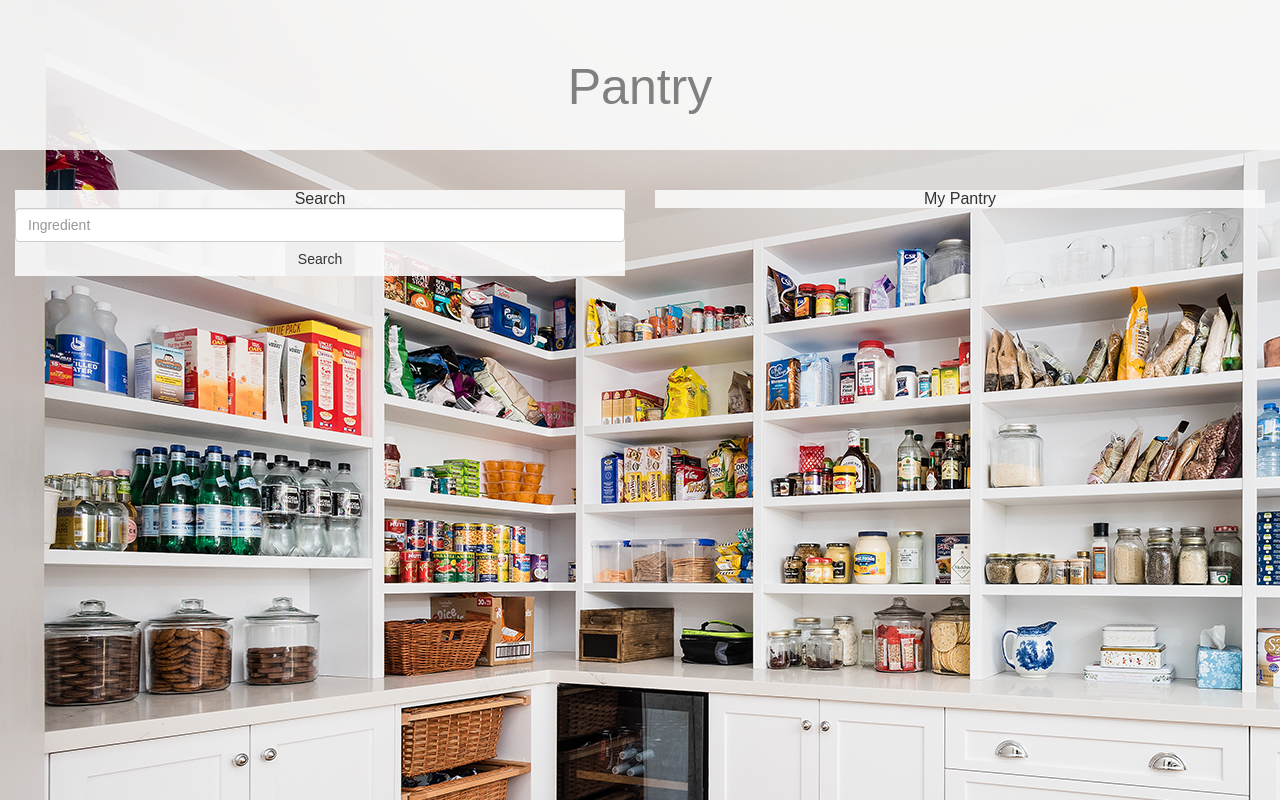
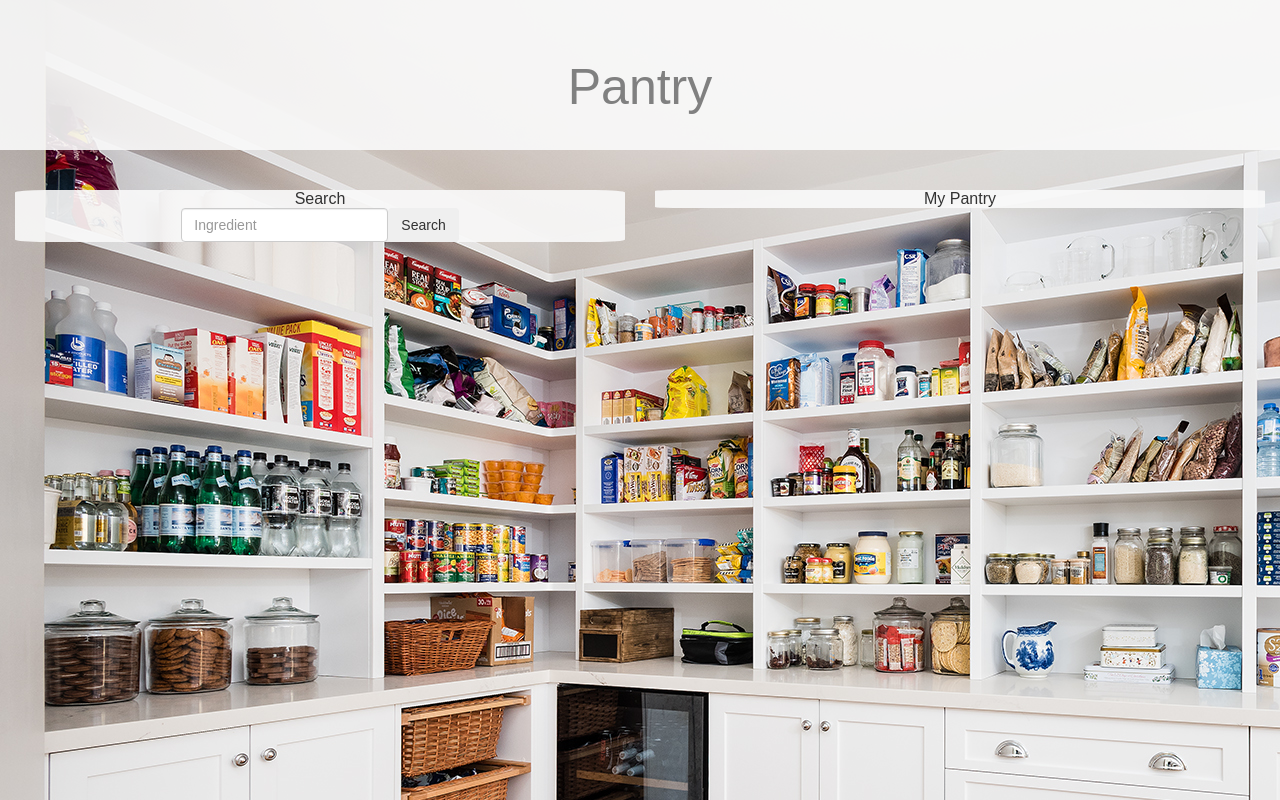
Before and after one commit to cloverForbes/pantry, a React (Create React App) app: page / in a window 1280 px wide. Built offline with nearby package versions, Linux system fonts and the light colour scheme.

Commit message:
Fixed position of the search button

```diff
--- a/src/App.css
+++ b/src/App.css
@@ -24,6 +24,7 @@
   background-color: rgba(250,250,250, .9) ;
   text-align: center;
   height: 100%;
+  border-radius: 5%;
 
 }
 
--- a/src/Search/SearchBar.js
+++ b/src/Search/SearchBar.js
@@ -48,7 +48,7 @@ export class SearchBar extends React.Component {
 
     render(){
         return (
-            <div>
+            <div style={{display: 'inline-flex'}}>
                 <input type="text" className="form-control" placeholder="Ingredient" value={this.state.value} onChange={this.handleChange}/>
                 <button onClick={this.handleSubmit} className="btn btn-secondary">Search</button>
             </div>
```
